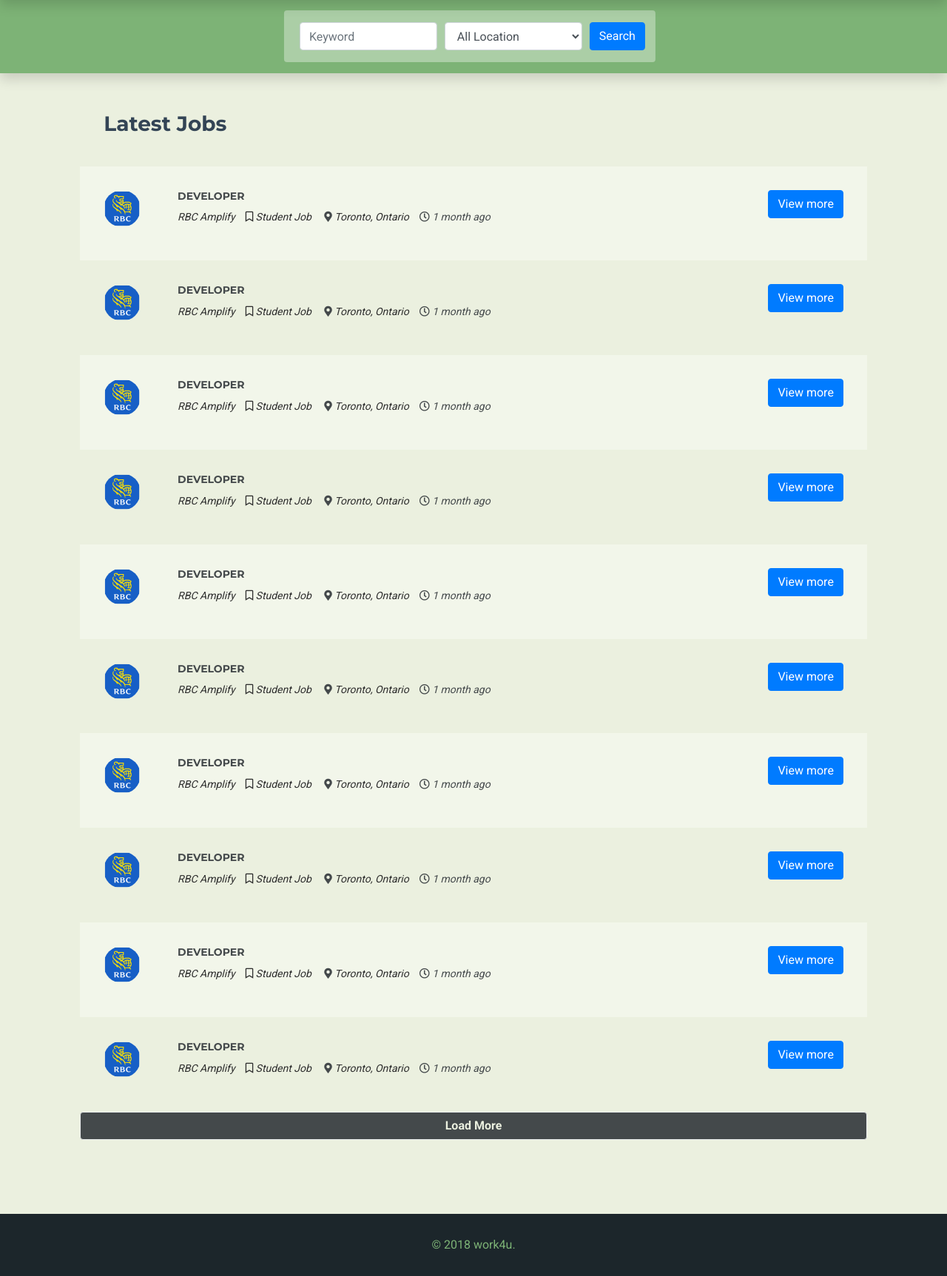
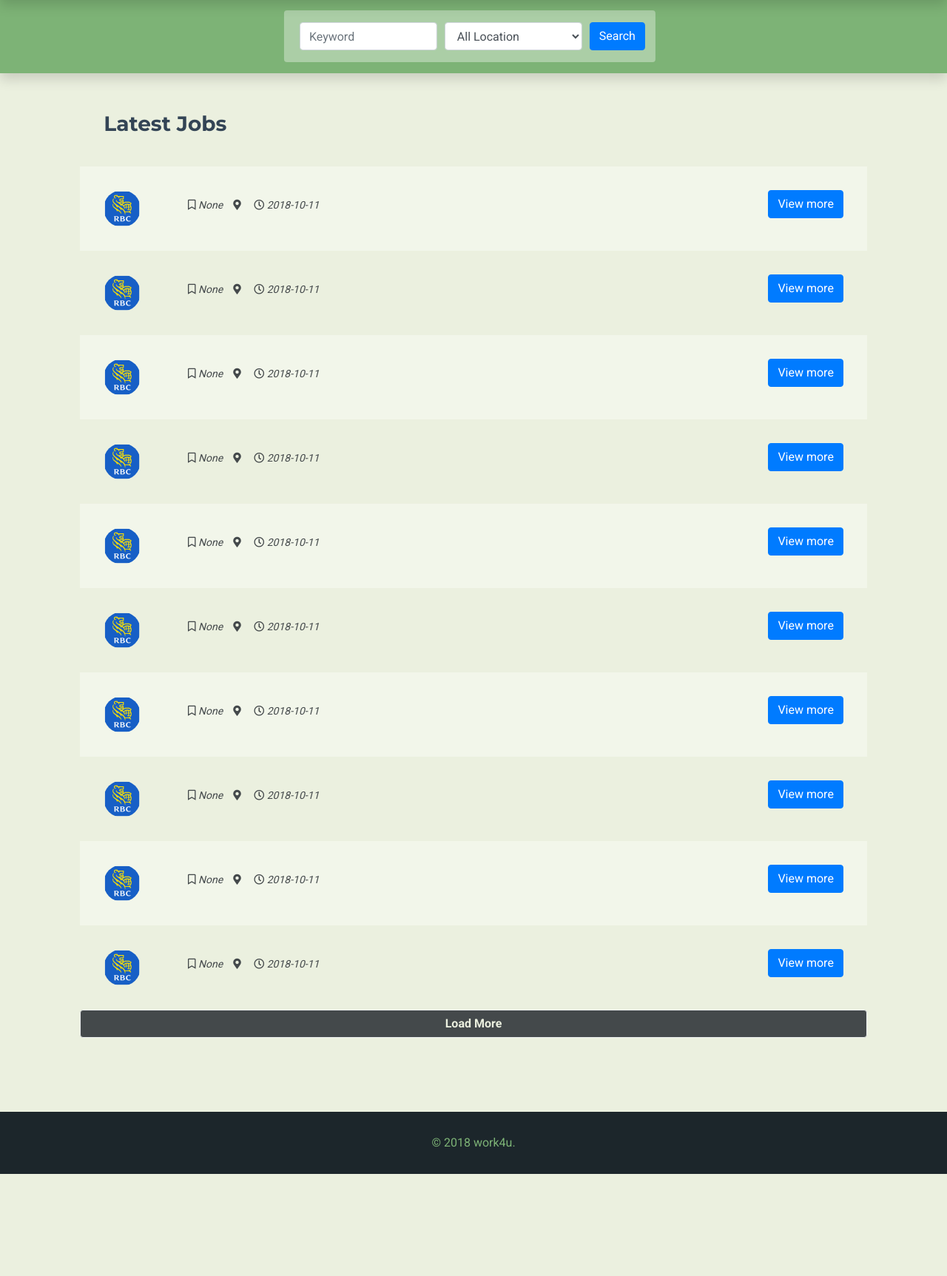
Before and after one commit to allanim/work4u-client, a PHP site: page /jobs.php in a window 1280 px wide. Shown: the part 140-1865 px from the top of the page at 74% size. After the commit the page ends 1727 px from the top, so only its background shows below. Run offline with PHP 8.4, Linux system fonts and the light colour scheme; data that the repository does not hold is empty; some libraries are stand-ins or nearby versions.

Commit message:
Update Main

```diff
--- a/_func_jobs.php
+++ b/_func_jobs.php
@@ -24,7 +24,7 @@
 
 function getJob($connection, $id)
 {
-    $sql = "SELECT * FROM JOBS, EMPLOYEES WHERE JOBS.EMPLOYEE_ID = EMPLOYEES.ID and JOBS.ID = $id";
+    $sql = "SELECT * FROM EMPLOYEES, JOBS WHERE JOBS.EMPLOYEE_ID = EMPLOYEES.ID and JOBS.ID = $id";
     return mysqli_fetch_assoc(mysqli_query($connection, $sql));
 }
 
@@ -36,7 +36,7 @@
     if (!isset($page)) $page = 1;
     $start_from = ($page - 1) * $limit;
 
-    $sql = "SELECT * FROM JOBS, EMPLOYEES WHERE JOBS.EMPLOYEE_ID = EMPLOYEES.ID ORDER BY JOBS.ID DESC LIMIT $start_from, $limit";
+    $sql = "SELECT * FROM EMPLOYEES, JOBS WHERE JOBS.EMPLOYEE_ID = EMPLOYEES.ID ORDER BY JOBS.ID DESC LIMIT $start_from, $limit";
     if ($result = mysqli_query($connection, $sql)) {
         while ($row = mysqli_fetch_assoc($result)) {
             array_push($jobs, $row);
--- a/_job_row.php
+++ b/_job_row.php
@@ -8,17 +8,17 @@
         </div>
         <div class="loop-item-content">
             <h2 class="loop-item-title">
-                <a href="#">Developer</a>
+                <a href="#"><?=$job['TITLE']?></a>
             </h2>
             <p class="content-meta">
-                <span class="job-company"><a href="#">RBC Amplify</a></span>
-                <span class="job-type"><a href="#"><i class="far fa-bookmark"></i>&nbsp;Student Job </a></span>
-                <span class="job-location"><i class="fas fa-map-marker-alt"></i>&nbsp;<a href="#"><em>Toronto, Ontario</em></a></span>
-                <span><time class="entry-date" datetime="2018-08-18T01:40:23+00:00"><i class="far fa-clock"></i>&nbsp;1 month ago</time></span>
+                <span class="job-company"><?=$job['COMPANY_NAME']?></span>
+                <span class="job-type"><i class="far fa-bookmark"></i>&nbsp;<?= getJobType($job['TYPE']) ?></span>
+                <span class="job-location"><i class="fas fa-map-marker-alt"></i>&nbsp;<em><?= $job['LOCATION'] ?></em></span>
+                <span><time class="entry-date" datetime="2018-08-18T01:40:23+00:00"><i class="far fa-clock"></i>&nbsp;<?= date_format(date_create($job['CLOSING']), "Y-m-d") ?></time></span>
             </p>
         </div>
         <div class="show-view-more">
-            <a class="btn btn-primary" href="./job-detail.php">View more </a>
+            <a class="btn btn-primary" href="./job-detail.php?id=<?=$job['ID']?>">View more </a>
         </div>
     </div>
 </article>
```
Also changed, not shown: index.php (+8 -1 lines).
